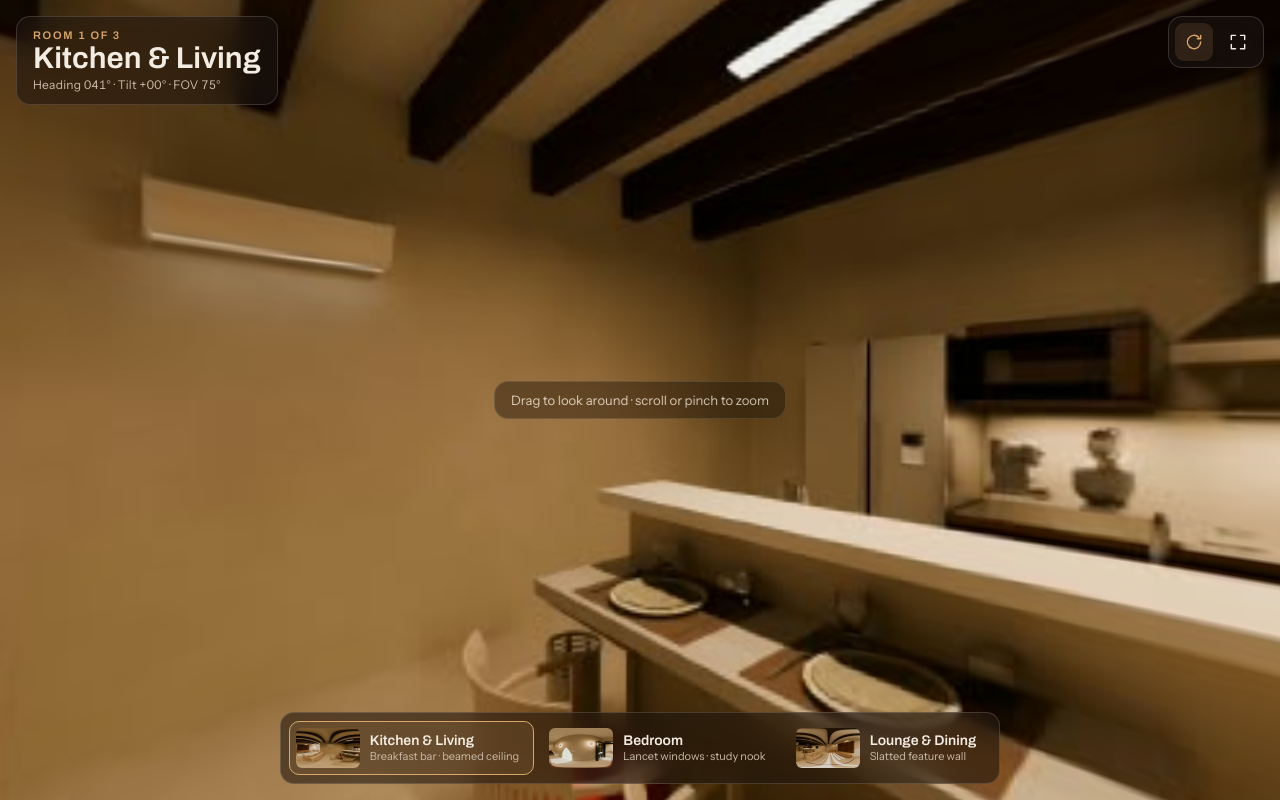
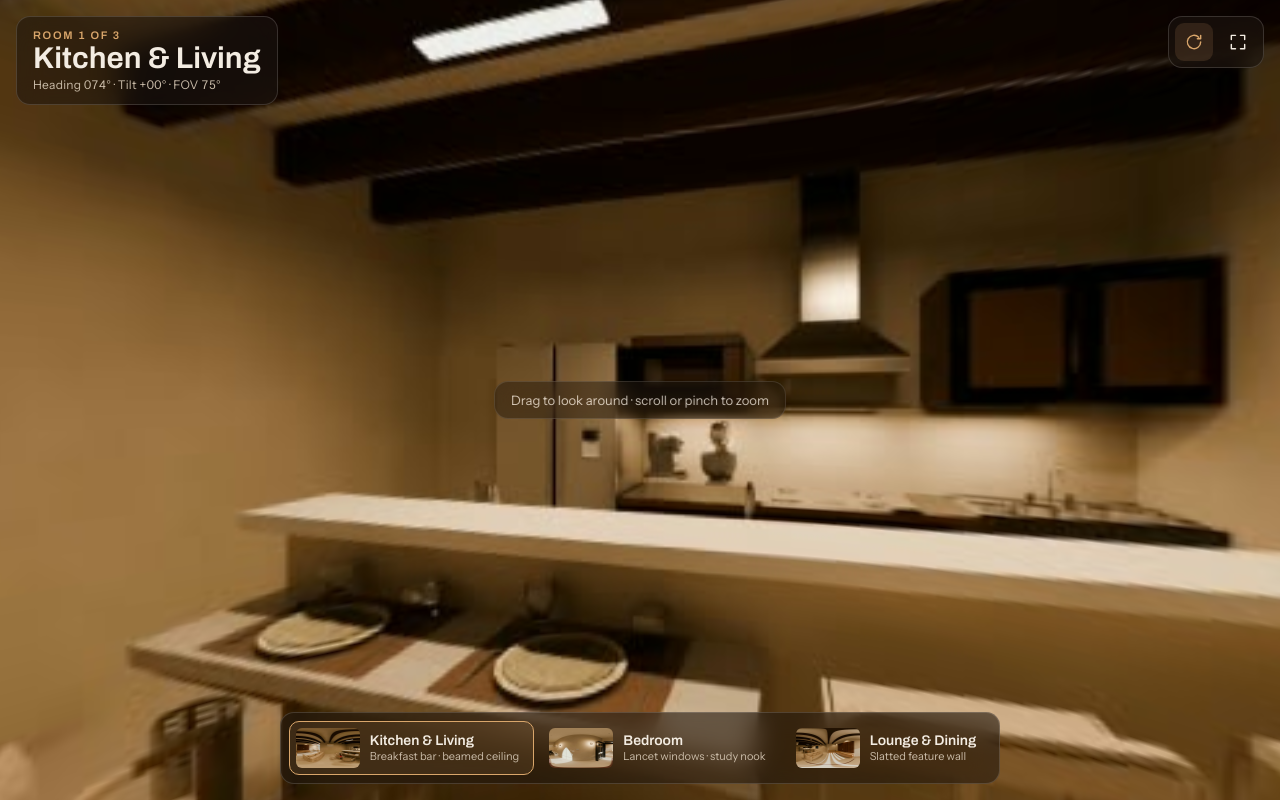
Before and after one commit to osasishim/residence-360-tour, a plain HTML site: page index.html in a window 1280 px wide. Drawn offline with Linux system fonts and the light colour scheme; animation ran at ten frames a second.

Commit message:
Open each room on the view shown on its QR card

```diff
--- a/index.html
+++ b/index.html
@@ -192,11 +192,11 @@ nav.rooms {
 <script>
 (() => {
   const ROOMS = [
-    { id: "kitchen", title: "Kitchen & Living", meta: "Breakfast bar · beamed ceiling", src: "1.jpg", yaw: 40,
+    { id: "kitchen", title: "Kitchen & Living", meta: "Breakfast bar · beamed ceiling", src: "1.jpg", yaw: 73,
       spots: [ { u: 470, v: 330, to: "lounge", label: "Go to Lounge & Dining" } ] },
-    { id: "bedroom", title: "Bedroom", meta: "Lancet windows · study nook", src: "2.jpg", yaw: 0,
+    { id: "bedroom", title: "Bedroom", meta: "Lancet windows · study nook", src: "2.jpg", yaw: -96,
       spots: [ { u: 918, v: 330, to: "lounge", label: "Go to Lounge & Dining" } ] },
-    { id: "lounge", title: "Lounge & Dining", meta: "Slatted feature wall", src: "3.jpg", yaw: -20,
+    { id: "lounge", title: "Lounge & Dining", meta: "Slatted feature wall", src: "3.jpg", yaw: 34,
       spots: [ { u: 190, v: 340, to: "bedroom", label: "Go to Bedroom" },
                { u: 450, v: 300, to: "kitchen", label: "Go to Kitchen" } ] },
   ];
```
